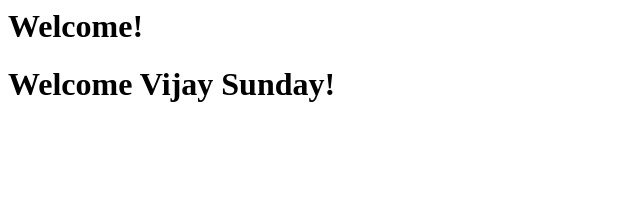
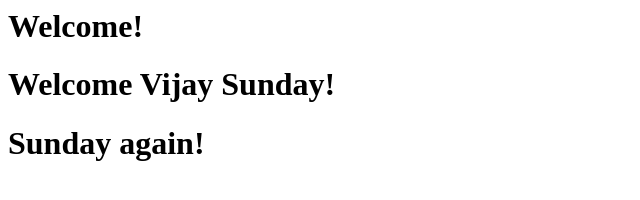
Before and after one commit to vijaysakaram/git-demo, a plain HTML site: page welcome.html in a window 1280 px wide. Shown: the whole page, without its empty margins (0-640 px from the left). Drawn offline with Linux system fonts and the light colour scheme.

Commit message:
sunday again

```diff
--- a/welcome.html
+++ b/welcome.html
@@ -3,5 +3,6 @@
     <body>
         <h1>Welcome!</h1>
         <h1>Welcome Vijay Sunday!</h1>
+        <h1>Sunday again!</h1>
     </body>
 </html>
```
